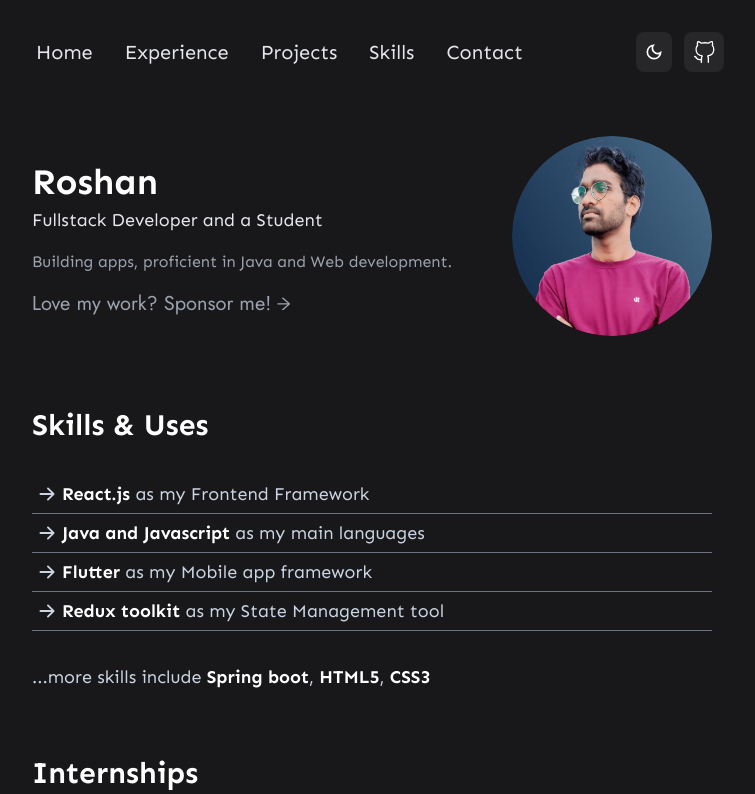
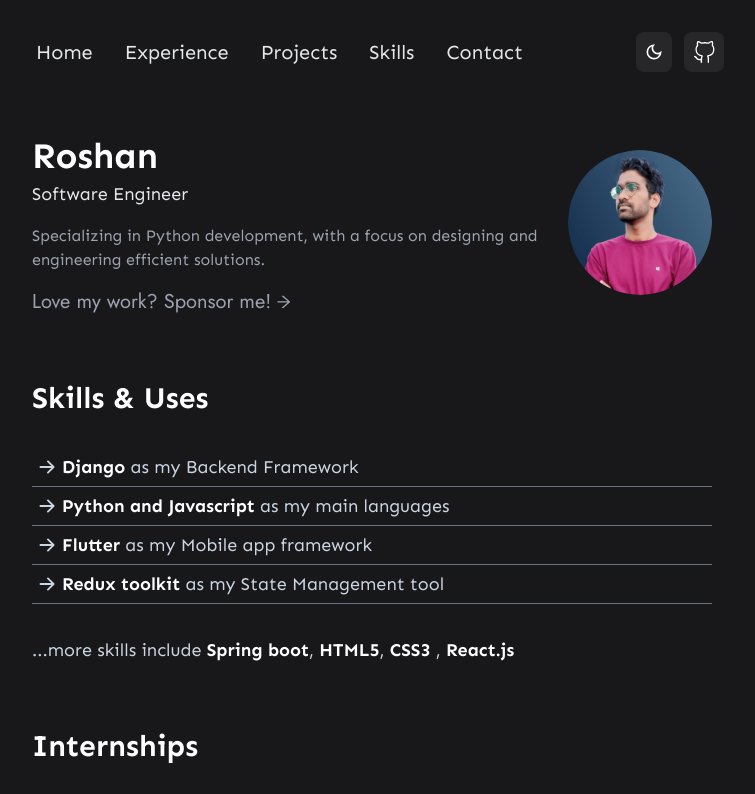
Before and after one commit to crazycodeop/Portfolio_new, a Next.js app: page / in a window 1280 px wide. Shown: the top 794 px of the page, without its empty margins (268-1023 px from the left). Built offline with nearby package versions, Linux system fonts and the light colour scheme.

Commit message:
updated about and skills

```diff
--- a/components/About/About.tsx
+++ b/components/About/About.tsx
@@ -8,9 +8,9 @@ export const About: NextComponentType = () => (
   <section className="my-8 flex flex-row items-center justify-between px-3">
     <div>
       <h1 className="text-4xl font-bold dark:text-white">Roshan</h1>
-      <p className="mt-1 text-lg">Fullstack Developer and a Student</p>
+      <p className="mt-1 text-lg">Software Engineer</p>
       <p className="mt-4 dark:text-gray-400 text-gray-500">
-        Building apps, proficient in Java and Web development.
+        Specializing in Python development, with a focus on designing and engineering efficient solutions.
       </p>
       {/* <Link href="https://avinashprj.hashnode.dev" passHref>
         <a
--- a/components/Skills/Skills.tsx
+++ b/components/Skills/Skills.tsx
@@ -6,13 +6,13 @@ export const Skills = () => (
     <div className="text-md my-8 flex flex-col font-medium md:text-xl custom:text-lg">
       <p className="flex flex-row flex-wrap items-center border-b-[0.1px] border-gray-500 py-1 dark:text-slate-300 text-slate-600">
         <BsArrowRightShort size="30" />
-        <span className="dark:text-white font-bold">React.js</span>
-        &nbsp;as my Frontend Framework
+        <span className="dark:text-white font-bold">Django </span>
+        &nbsp;as my Backend Framework
       </p>
 
       <p className="flex flex-row flex-wrap items-center border-b-[0.1px] border-gray-500 py-1 dark:text-slate-300 text-slate-600">
         <BsArrowRightShort size="30" />
-        <span className="dark:text-white font-bold">Java and Javascript </span>
+        <span className="dark:text-white font-bold">Python and Javascript </span>
         &nbsp;as my main languages
       </p>
 
@@ -35,7 +35,8 @@ export const Skills = () => (
         Spring boot
       </span>
       , <span className="dark:text-white text-slate-600 font-bold">HTML5</span>,{' '}
-      <span className="dark:text-white text-slate-600 font-bold">CSS3 </span>{' '}
+      <span className="dark:text-white text-slate-600 font-bold">CSS3 </span>,{' '}
+      <span className="dark:text-white text-slate-600 font-bold">React.js </span>{' '}
     </p>
   </section>
 );
```
